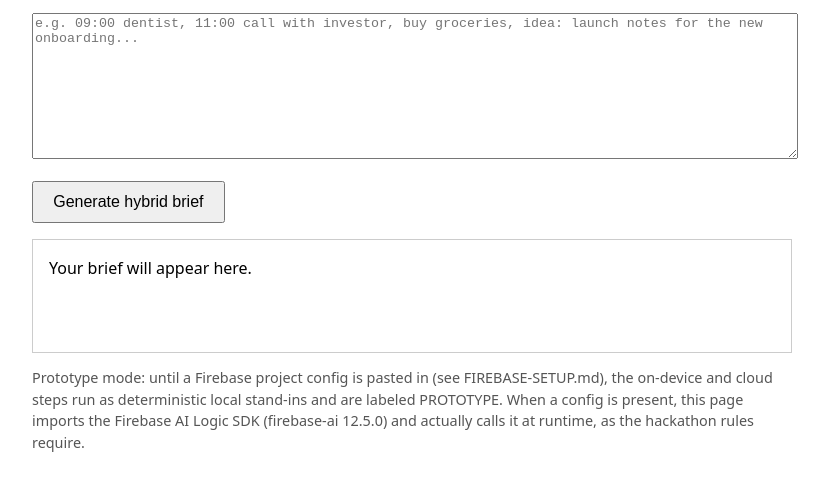
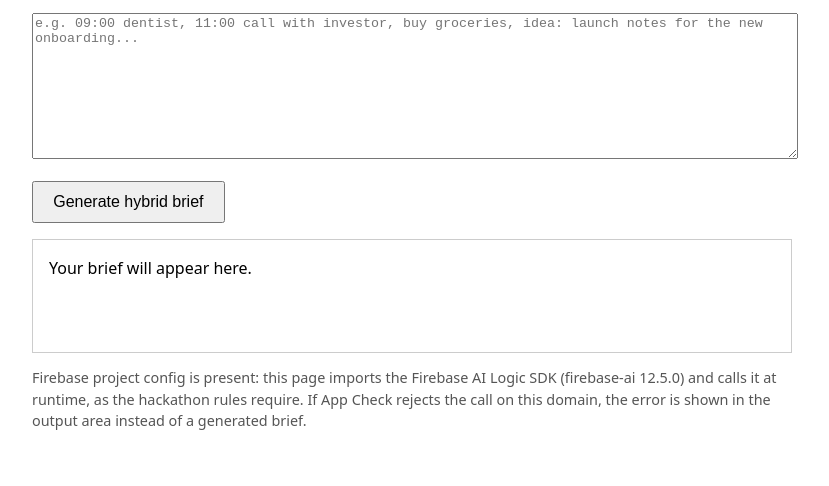
Before and after one commit to Daisuke134/life-manager-hybrid-brief, a plain HTML site: page index.html in a window 1280 px wide. Shown: the part 152-638 px from the top of the page, without its empty margins (228-1057 px from the left). Drawn offline with Linux system fonts and the light colour scheme.

Commit message:
Fix stale PROTOTYPE mode note: Firebase config is present and AI Logic is called at runtime

```diff
--- a/index.html
+++ b/index.html
@@ -23,11 +23,10 @@
 <textarea id="notes" placeholder="e.g. 09:00 dentist, 11:00 call with investor, buy groceries, idea: launch notes for the new onboarding..."></textarea>
 <p><button id="go">Generate hybrid brief</button></p>
 <div id="out">Your brief will appear here.</div>
-<p class="note" id="mode-note">Prototype mode: until a Firebase project config is
-pasted in (see FIREBASE-SETUP.md), the on-device and cloud steps run as
-deterministic local stand-ins and are labeled PROTOTYPE. When a config is
-present, this page imports the Firebase AI Logic SDK (firebase-ai 12.5.0) and
-actually calls it at runtime, as the hackathon rules require.</p>
+<p class="note" id="mode-note">Firebase project config is present: this page imports
+the Firebase AI Logic SDK (firebase-ai 12.5.0) and calls it at runtime, as the
+hackathon rules require. If App Check rejects the call on this domain, the
+error is shown in the output area instead of a generated brief.</p>
 
 <script type="module">
 // --- Firebase AI Logic wiring (2026-11-18, run 13) ---
```
